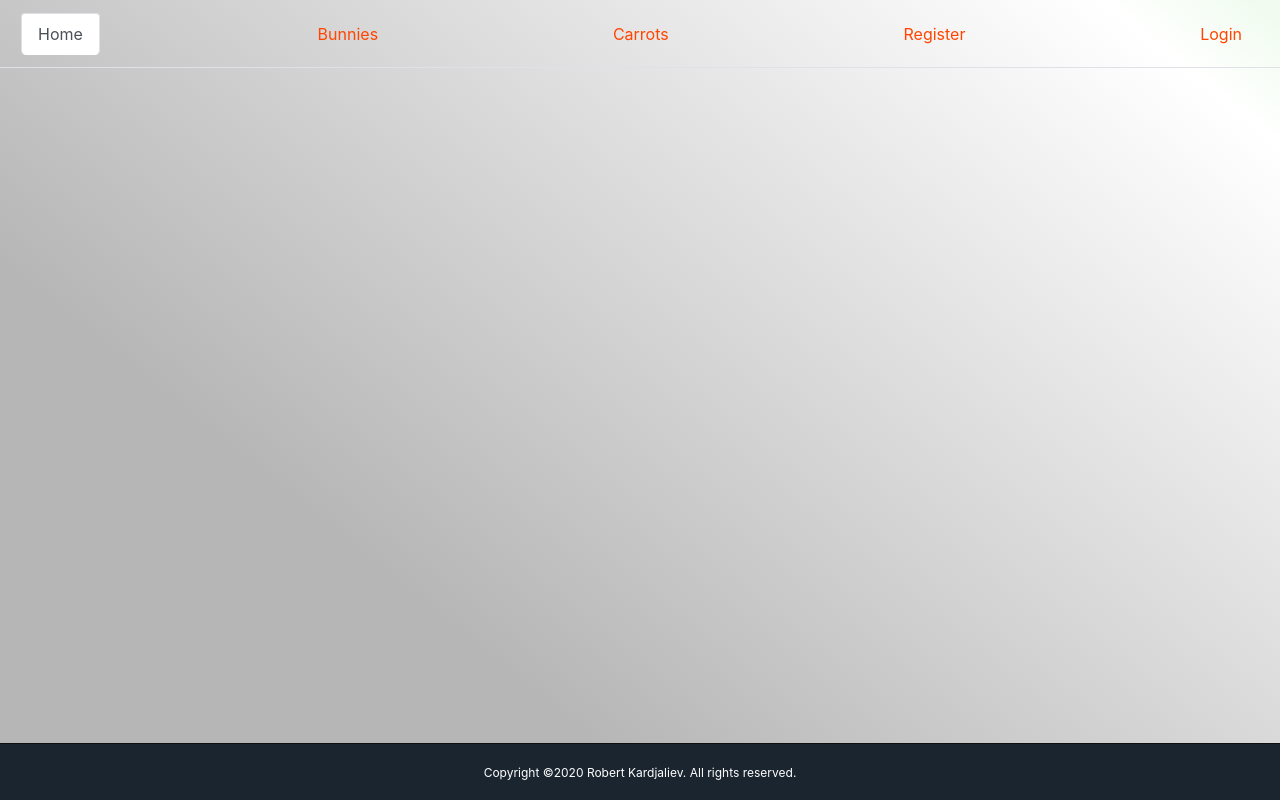
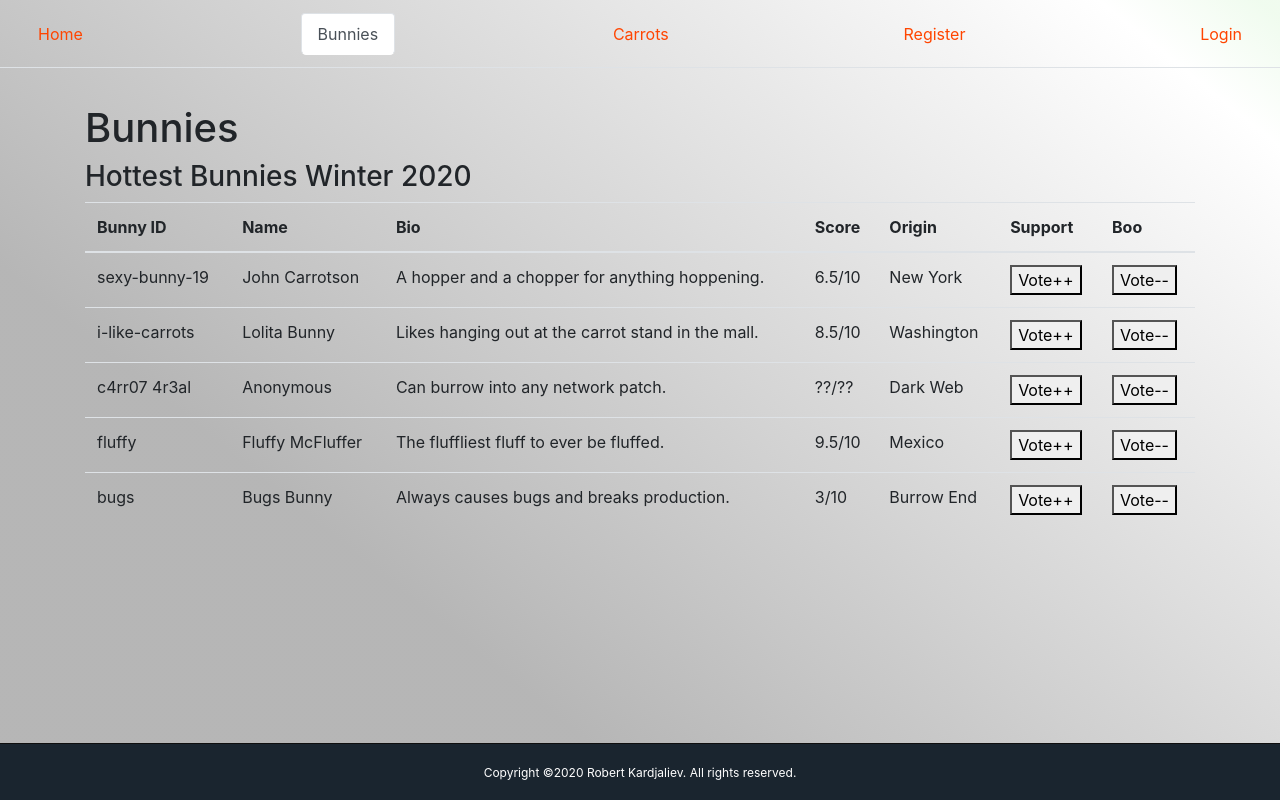
Before and after one commit to robk-dev/bunnies, a Flask app: page /bunnies in a window 1280 px wide. Run offline with Flask 2, Linux system fonts and the light colour scheme; some libraries are stand-ins or nearby versions.

Commit message:
refactored html by extending layout; added 4 pages other than home; added active for routes

```diff
--- a/app/routes.py
+++ b/app/routes.py
@@ -1,24 +1,83 @@
 from app import app
 from flask import render_template
+
 
 @app.route('/')
 @app.route('/index')
 @app.route('/home')
 def index():
-    return render_template('index.html', login=True)
+    return render_template('index.html', login=True, index=True)
+
 
 @app.route("/login")
 def login():
-    return render_template("login.html", login=False)
+    return render_template("login.html", login=True)
+
 
 @app.route("/bunnies")
 def bunnies():
-    return render_template("bunnies.html", login=False)
+    bunnies_data = [{
+        "bunny_id": "sexy-bunny-19",
+        "name": "John Carrotson",
+        "bio": "A hopper and a chopper for anything hoppening.",
+        "score": "6.5/10",
+        "origin": "New York"
+    }, {
+        "bunny_id": "i-like-carrots",
+        "name": "Lolita Bunny",
+        "bio": "Likes hanging out at the carrot stand in the mall.",
+        "score": "8.5/10",
+        "origin": "Washington"
+    }, {
+        "bunny_id": "c4rr07 4r3al",
+        "name": "Anonymous",
+        "bio": "Can burrow into any network patch.",
+        "score": "??/??",
+        "origin": "Dark Web"
+    }, {
+        "bunny_id": "fluffy",
+        "name": "Fluffy McFluffer",
+        "bio": "The fluffliest fluff to ever be fluffed.",
+        "score": "9.5/10",
+        "origin": "Mexico"
+    }, {
+        "bunny_id": "bugs",
+        "name": "Bugs Bunny",
+        "bio": "Always causes bugs and breaks production.",
+        "score": "3/10",
+        "origin": "Burrow End"
+    }]
+
+    # print(bunnies_data[0])
+    return render_template("bunnies.html", data=bunnies_data, bunnies=True)
+
 
 @app.route("/carrots")
 def carrots():
-    return render_template("carrots.html", login=False)
+    carrots_data = [{
+        "carrot_id": "trump-carrot",
+        "name": "34 carat carrot",
+        "description": "Carrot made of solid gold.",
+        "taste": "0/10",
+        "texture": "1/10"
+    }, {
+        "carrot_id": "le-old-mcdonald",
+        "name": "Old Yi Faithful Carrot",
+        "description": "For the senior hoppers' choppers.",
+        "taste": "3/10",
+        "texture": "7/10"
+    }, {
+        "carrot_id": "standard",
+        "name": "Free Range Carrots",
+        "description": "Organically grown, fresh picked, free-range carrots.",
+        "taste": "8/10",
+        "texture": "9/10"
+    }]
+
+    # print(carrots_data[0])
+    return render_template("carrots.html", data=carrots_data, carrots=True)
+
 
 @app.route("/register")
 def register():
-    return render_template("register.html", login=False)
+    return render_template("register.html", login=False, register=True)
--- a/app/templates/bunnies.html
+++ b/app/templates/bunnies.html
@@ -1,6 +1,43 @@
 {% extends "layout.html" %}
 
 {% block content %}
-<h1></h1>
+<h1>Bunnies</h1>
+
+<h3>Hottest Bunnies Winter 2020</h3>
+
+<div>
+    <table class="table table-hover">
+        <thead>
+            <tr>
+                <th scope="col">Bunny ID</th>
+                <th scope="col">Name</th>
+                <th scope="col">Bio</th>
+                <th scope="col">Score</th>
+                <th scope="col">Origin</th>
+                <th scope="col">Support</th>
+                <th scope="col">Boo</th>
+            </tr>
+        </thead>
+        <tbody>
+
+            {% for bunny in data %}
+            <tr>
+                <td scope='row'>{{bunny['bunny_id']}}</td>
+                <td>{{bunny['name']}}</td>
+                <td>{{bunny['bio']}}</td>
+                <td>{{bunny['score']}}</td>
+                <td>{{bunny['origin']}}</td>
+                <td>
+                    <button>Vote++</button>
+                </td>
+                <td>
+                    <button>Vote--</button>
+                </td>
+            </tr>
+            {% endfor %}
+
+        </tbody>
+    </table>
+</div>
 
 {% endblock %}
--- a/app/templates/includes/nav.html
+++ b/app/templates/includes/nav.html
@@ -1,11 +1,11 @@
 <header>
     <nav>
         <ul class="nav navbar nav-tabs">
-            <li class="nav-item"><a href="{{ url_for('index') }}" class="nav-link active">Home</a></li>
-            <li class="nav-item"><a href="{{ url_for('bunnies') }}" class="nav-link">Bunnies</a></li>
-            <li class="nav-item"><a href="{{ url_for('carrots') }}" class="nav-link">Carrots</a></li>
-            <li class="nav-item"><a href="{{ url_for('register') }}" class="nav-link">Register</a></li>
-            <li class="nav-item"><a href="{{ url_for('login') }}" class="nav-link">Login</a></li>
+            <li class="nav-item"><a href="{{ url_for('index') }}" class="nav-link {% if index %}active{% endif %}">Home</a></li>
+            <li class="nav-item"><a href="{{ url_for('bunnies') }}" class="nav-link {% if bunnies %}active{% endif %}">Bunnies</a></li>
+            <li class="nav-item"><a href="{{ url_for('carrots') }}" class="nav-link {% if carrots %}active{% endif %}">Carrots</a></li>
+            <li class="nav-item"><a href="{{ url_for('register') }}" class="nav-link {% if register %}active{% endif %}">Register</a></li>
+            <li class="nav-item"><a href="{{ url_for('login') }}" class="nav-link {% if login %}active{% endif %}">Login</a></li>
         </ul>
     </nav>
     <hr style="clear:both">
```
Also changed, not shown: app/templates/carrots.html (+33 -0 lines), app/templates/login.html (+15 -1 lines), app/templates/register.html (+15 -1 lines).
